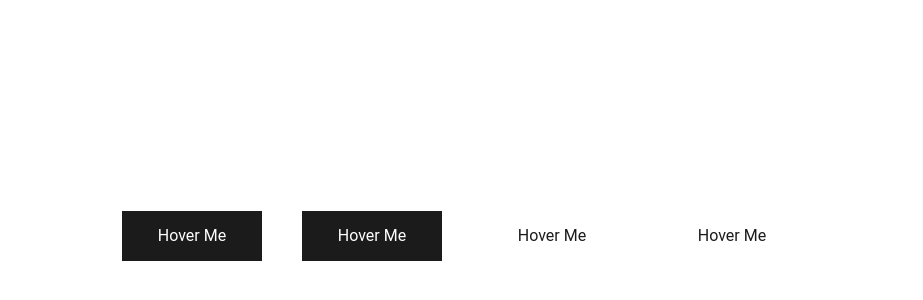
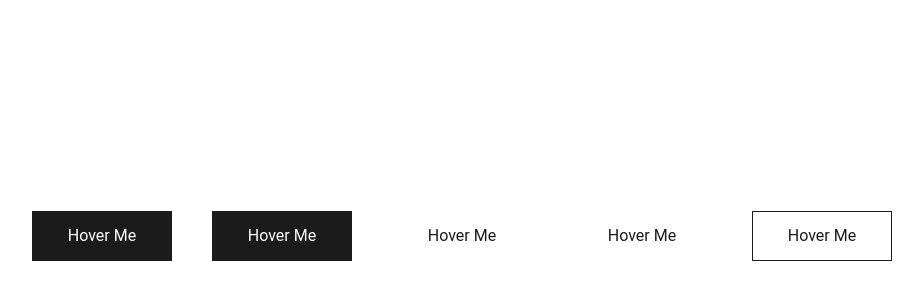
Before and after one commit to sorahiatieh/hover-button, a plain HTML site: page index.html in a window 1280 px wide. Shown: the part 164-464 px from the top of the page, without its empty margins (178-1101 px from the left). Drawn offline with Linux system fonts and the light colour scheme.

Commit message:
added button 5 and styling

```diff
--- a/index.html
+++ b/index.html
@@ -23,5 +23,8 @@
 <button class="btn btn4">
     <span class="btn4-overlay">Hover Me</span>
 </button>
+<button class="btn btn5">
+    <span class="btn5-overlay">Hover Me</span>
+</button>
 </body>
 </html>
--- a/style/app.css
+++ b/style/app.css
@@ -275,3 +275,45 @@ body{
 .btn4-overlay:hover::before{
     width: 25px;
 }
+
+.btn5{
+    border: 1px solid #1b1b1b;
+    background-color: #fff;
+    color: #1b1b1b;
+}
+
+.btn5::after{
+    content: "";
+    width: 25px;
+    height: 16px;
+    border-radius: 100%;
+    background-color: #1b1b1b;
+    position: absolute;
+    left: -25px;
+    bottom: -25px;
+    transition: all 500ms var(--btn5-tf);
+    -webkit-border-radius: 100%;
+    -moz-border-radius: 100%;
+    -ms-border-radius: 100%;
+    -o-border-radius: 100%;
+    -webkit-transition: all 500ms var(--btn5-tf);
+    -moz-transition: all 500ms var(--btn5-tf);
+    -ms-transition: all 500ms var(--btn5-tf);
+    -o-transition: all 500ms var(--btn5-tf);
+}
+
+.btn5:hover{
+    color: #fff;
+}
+
+.btn5:hover::after{
+    transform: scale(15);
+    -webkit-transform: scale(15);
+    -moz-transform: scale(15);
+    -ms-transform: scale(15);
+    -o-transform: scale(15);
+}
+
+.btn5-overlay{
+    z-index: 2;
+}
```
